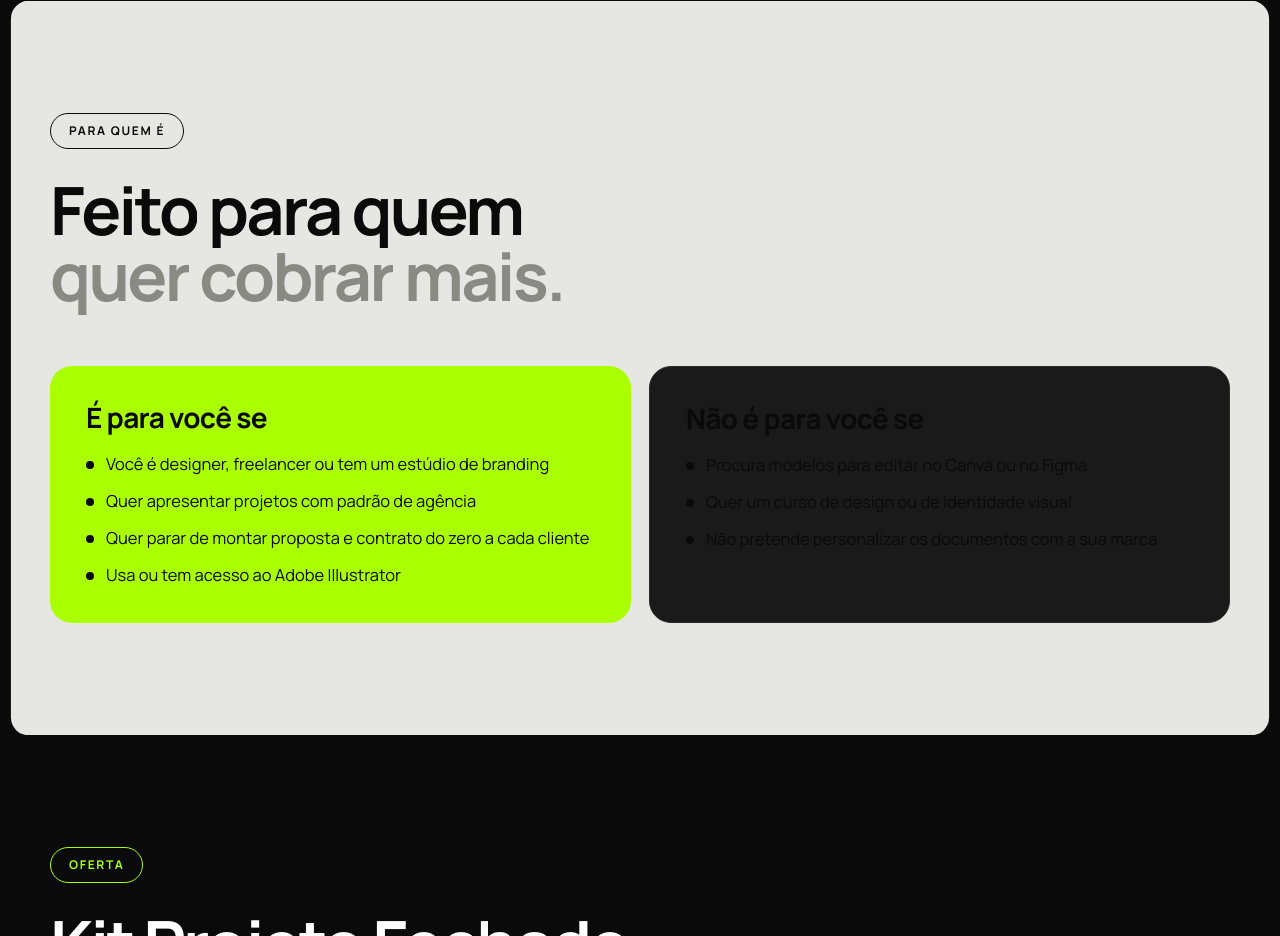
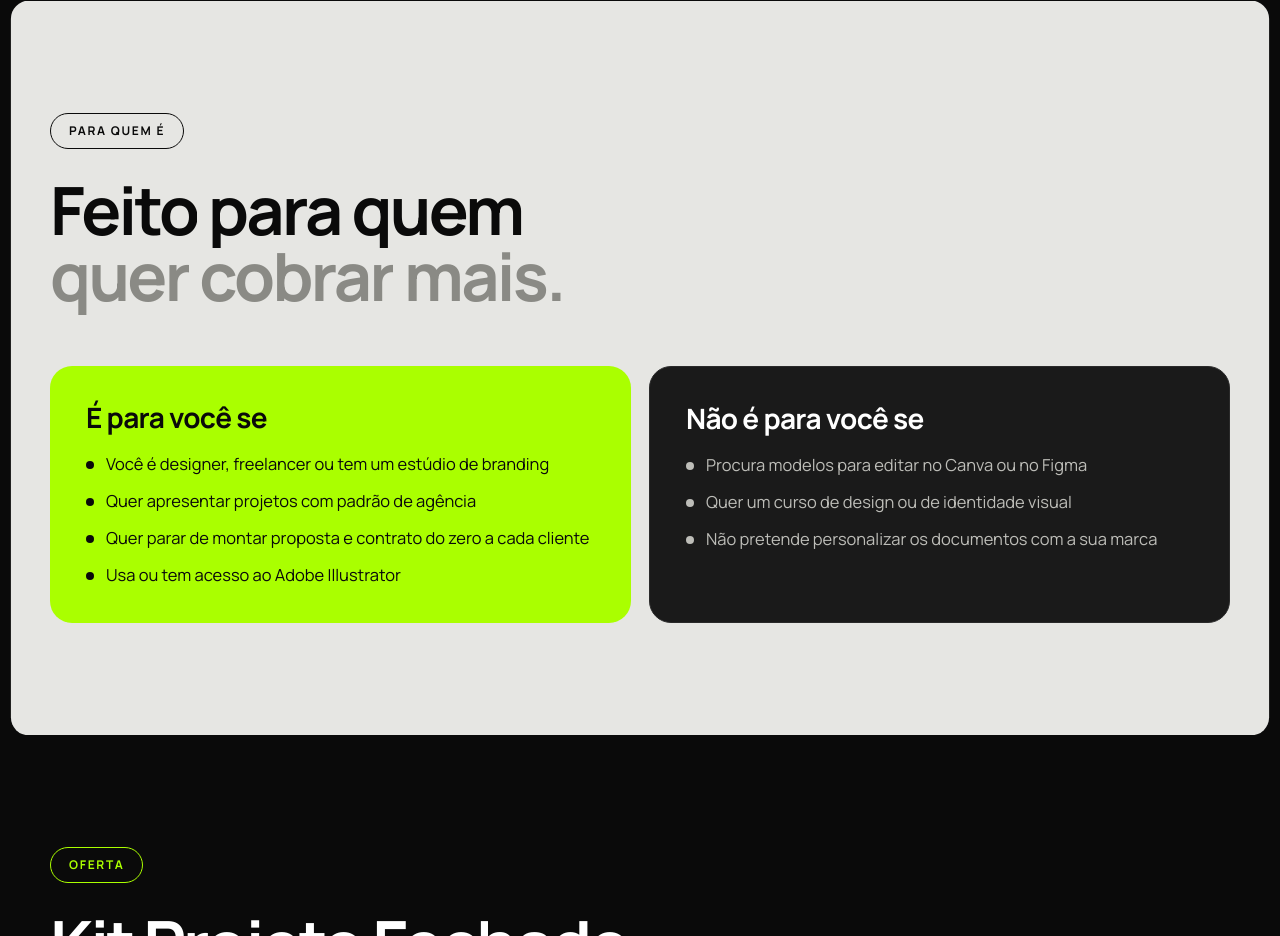
Before and after one commit to Diegovieira318/divimo-site, a plain HTML site: page projetofechado/index.html in a window 1280 px wide. Shown: the part 11064-12000 px from the top of the page. Drawn offline with Linux system fonts and the light colour scheme.

Commit message:
Kit: texto branco no bloco 'Não é para você'
Co-Authored-By: Claude Opus 5.5 <noreply@anthropic.com>
Claude-Session: https://claude.ai/code/session_015p5s6V3xXRhPumsMERfQ3i

```diff
--- a/projetofechado/index.html
+++ b/projetofechado/index.html
@@ -170,7 +170,7 @@ h3{font-size:clamp(22px,2.2vw,28px);letter-spacing:-.025em;line-height:1.1}
 .who{display:grid;grid-template-columns:1fr 1fr;gap:18px;margin-top:56px}
 .who > div{border-radius:var(--radius);padding:36px}
 .who .yes{background:var(--lime);color:var(--ink)}
-.who .no{background:var(--ink-2);border:1px solid var(--line-d)}
+.who .no{background:var(--ink-2);border:1px solid var(--line-d);color:#fff}.who .no li{color:#bdbdb8}
 .who ul{list-style:none;display:flex;flex-direction:column;gap:12px;margin-top:20px;font-size:16.5px}
 .who li{display:flex;gap:12px}
 .who li::before{content:"";width:8px;height:8px;border-radius:50%;background:currentColor;margin-top:9px;flex:none}
```
